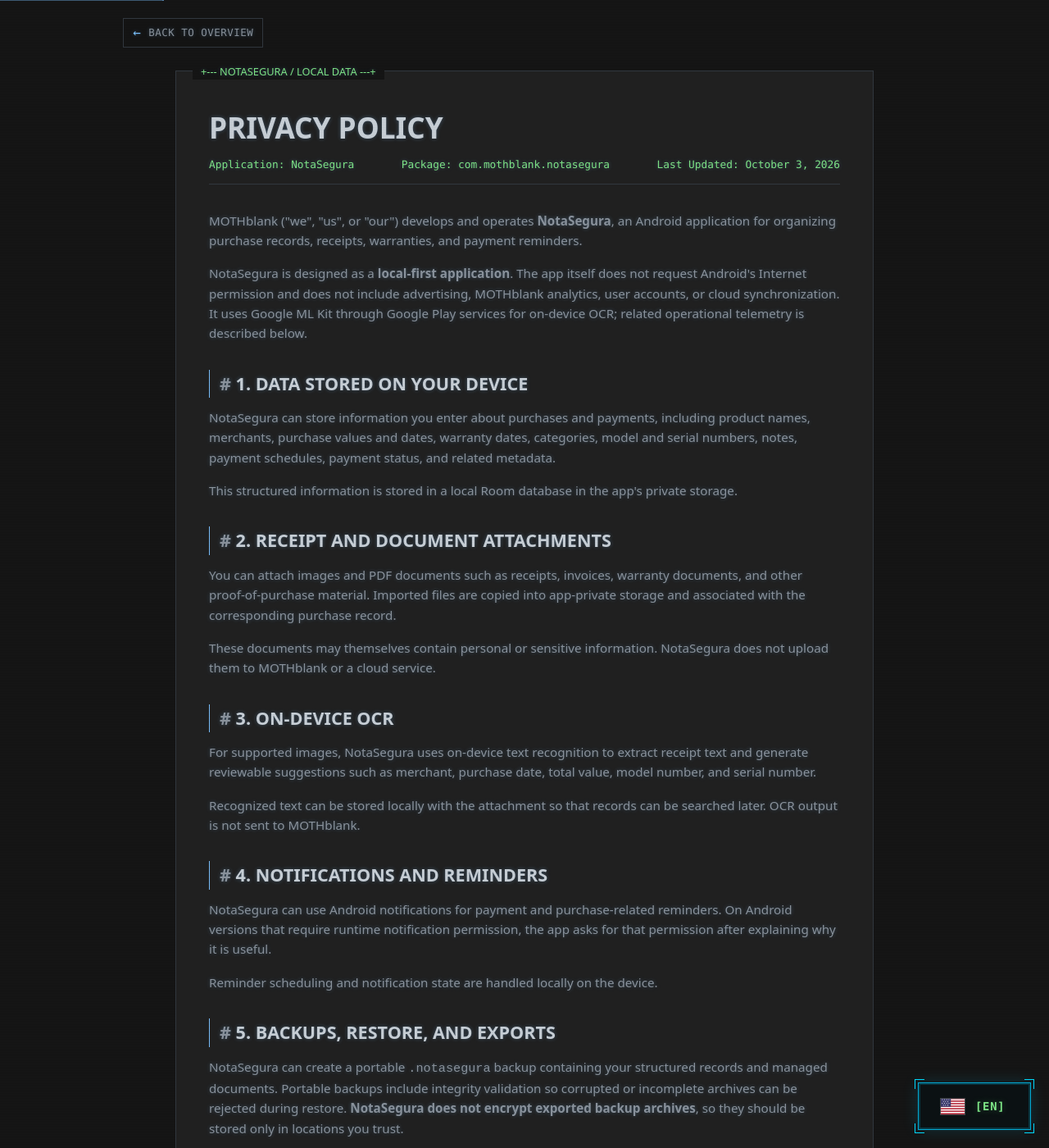
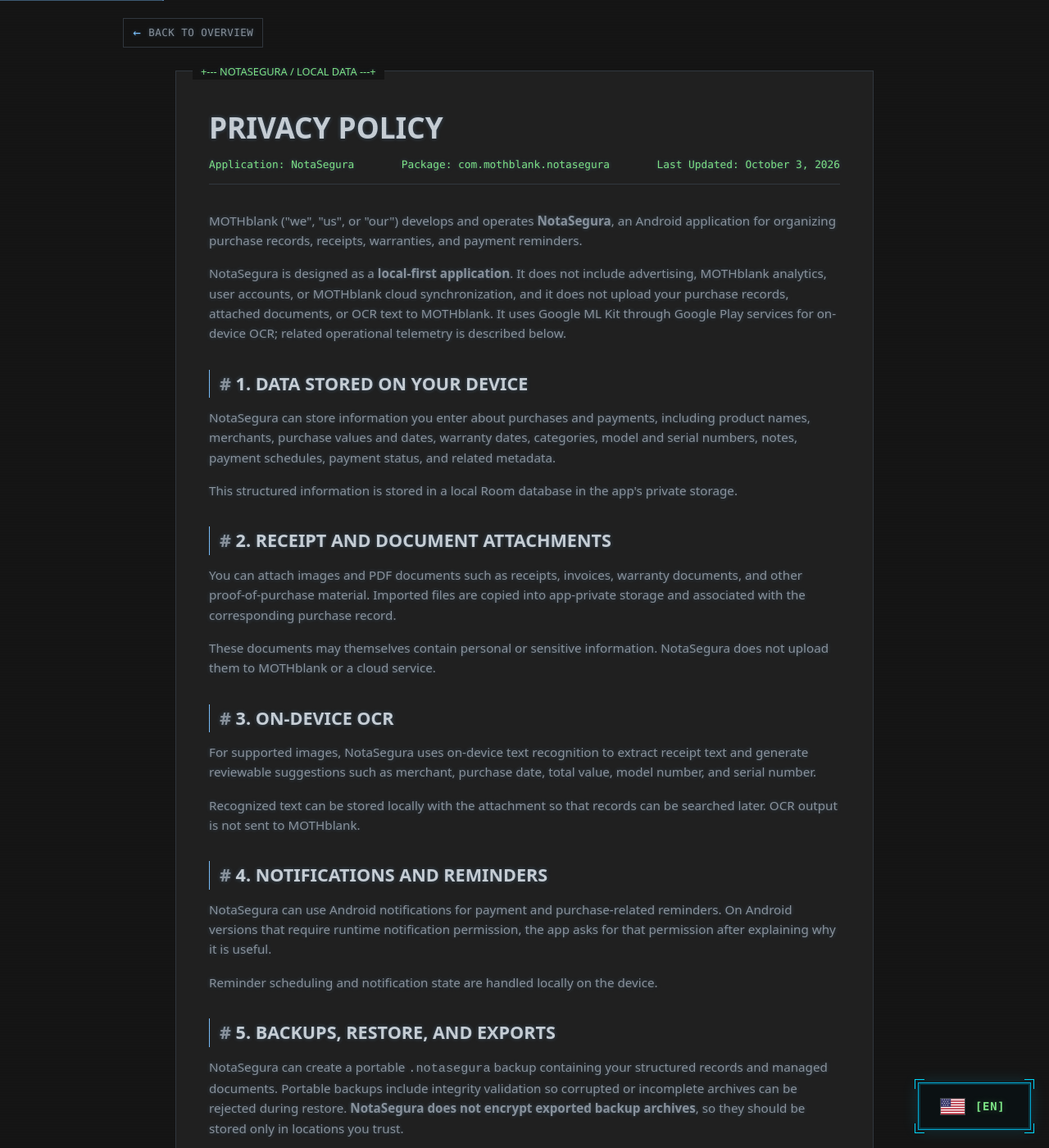
Before and after one commit to MOTHblank/mothblank.github.io, a Jekyll site: the page built from privacy-notasegura.html, in a window 1280 px wide and 1400 px high. Shown: the whole window at 82% size. Built offline with Jekyll 4.4.1, drawn with Linux system fonts in a browser that asks for light colours; some of the changed text lies outside the part shown.

Commit message:
Clarify NotaSegura network and ML Kit disclosures

```diff
--- a/privacy-notasegura.html
+++ b/privacy-notasegura.html
@@ -16,7 +16,7 @@
 
 <div class="doc-section">
 <p>MOTHblank ("we", "us", or "our") develops and operates <strong>NotaSegura</strong>, an Android application for organizing purchase records, receipts, warranties, and payment reminders.</p>
-<p>NotaSegura is designed as a <strong>local-first application</strong>. The app itself does not request Android's Internet permission and does not include advertising, MOTHblank analytics, user accounts, or cloud synchronization. It uses Google ML Kit through Google Play services for on-device OCR; related operational telemetry is described below.</p>
+<p>NotaSegura is designed as a <strong>local-first application</strong>. It does not include advertising, MOTHblank analytics, user accounts, or MOTHblank cloud synchronization, and it does not upload your purchase records, attached documents, or OCR text to MOTHblank. It uses Google ML Kit through Google Play services for on-device OCR; related operational telemetry is described below.</p>
 </div>
 
 <div class="doc-section">
@@ -52,7 +52,7 @@
 
 <div class="doc-section">
 <h2>6. Network Access and Third Parties</h2>
-<p>NotaSegura does not request Android's Internet permission. The application does not contain an advertising SDK, MOTHblank analytics SDK, MOTHblank account service, or cloud database.</p>
+<p>NotaSegura does not contain an advertising SDK, MOTHblank analytics SDK, MOTHblank account service, or MOTHblank cloud database. Purchase records, attached documents, and recognized receipt text are not uploaded to MOTHblank.</p>
 <p>For receipt OCR, NotaSegura uses Google ML Kit text recognition through Google Play services. Receipt and document contents and recognized text are processed on-device and are not uploaded to MOTHblank. According to Google's ML Kit data disclosure, the Android SDK may collect device and application information, device or installation identifiers, performance metrics, API configuration, feature input/output size, event types, and error codes for diagnostics and usage analytics. Google states that this telemetry is encrypted in transit and is not transferred to third parties. See <a class="doc-link" href="https://developers.google.com/ml-kit/android-data-disclosure" target="_blank" rel="noopener noreferrer">Google's ML Kit data disclosure</a>.</p>
 <p>Distribution, purchases, installation, updates, crash handling performed by the operating system or store, and other Google Play platform activity are governed by Google Play and your Google account settings rather than by NotaSegura's own data layer.</p>
 </div>
```
